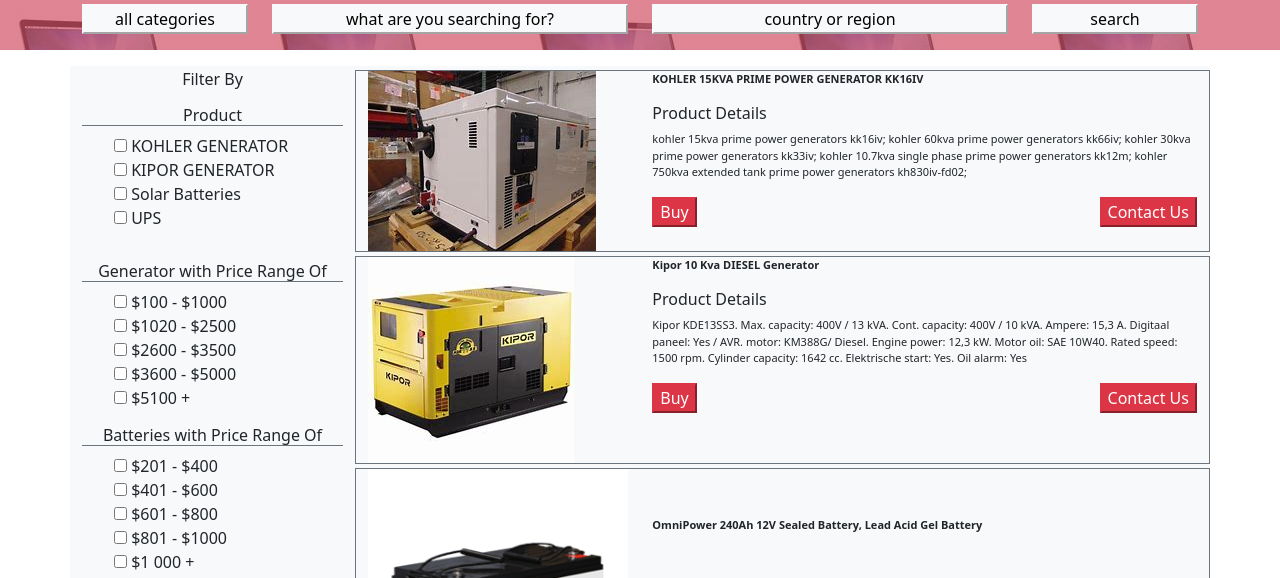
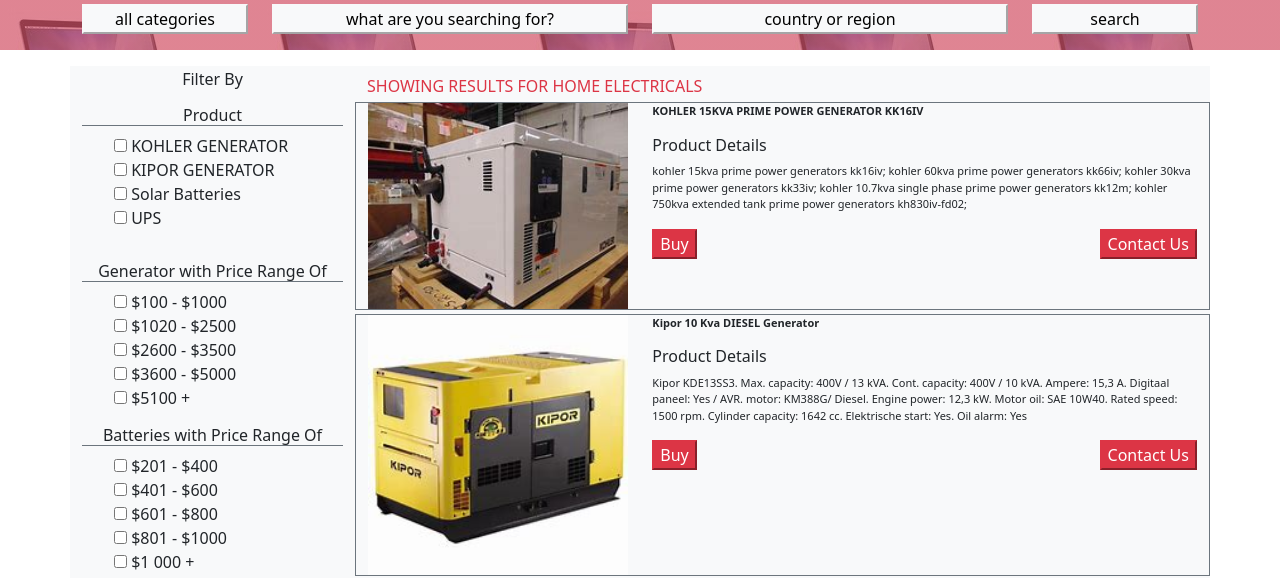
Before and after one commit to tongoonamujera/HTML-AND-CSS-CAPSTONE-PROJECT, a website: page results/homeApp.html in a window 1280 px wide. Shown: the part 200-778 px from the top of the page. Drawn offline with Linux system fonts and the light colour scheme.

Commit message:
adding more styles to homeApp html

```diff
--- a/results/homeApp.html
+++ b/results/homeApp.html
@@ -65,7 +65,7 @@
     <div class="row no-gutters bg-light my-1">
       <div class="container">
         <div class="row no-gutters bg-light my-1">
-          <div class="col-3">
+          <div class="col-5 col-md-3">
             <div class="row">
               <div class="col">
                 <h6 class="text-center mb-3">Filter By</h6>
@@ -210,12 +210,17 @@
               </div>
             </div>
           </div>
-      <div class="col-9">
+      <div class="col-7 col-md-9">
+        <div class="row">
+          <div class="col">
+            <article class="text-danger my-1">SHOWING RESULTS FOR HOME ELECTRICALS</article>
+          </div>
+        </div>
         <div class="row no-gutters border border-secondary">
-          <section class="col-4">
-            <img src="../images/kohler5kwGenerator.jpg" alt="">
+          <section class="col-12 col-md-4">
+            <img src="../images/kohler5kwGenerator.jpg" class="h-100 w-100" alt="">
           </section>
-          <section class="col-8 d-flex flex-column">
+          <section class="col-12 col-md-8 d-flex flex-column">
             <p><strong>KOHLER 15KVA PRIME POWER GENERATOR KK16IV</strong></p>
             <h6>Product Details</h6>
             <p>kohler 15kva prime power generators kk16iv; kohler 60kva prime power generators kk66iv; kohler 30kva prime power generators kk33iv; kohler 10.7kva single phase prime power generators kk12m; kohler 750kva extended tank prime power generators kh830iv-fd02;</p>
@@ -227,10 +232,10 @@
         </div>
         <!--SEC GENERATOR-->
         <div class="row no-gutters border border-secondary my-1">
-          <section class="col-4">
-            <img src="../images/kipor10KvaGen.jpg" alt="">
+          <section class="col-12 col-md-4">
+            <img src="../images/kipor10KvaGen.jpg" class="h-100 w-100" alt="">
           </section>
-          <section class="col-8 d-flex flex-column">
+          <section class="col-12 col-md-8 d-flex flex-column">
             <p><strong>Kipor 10 Kva DIESEL Generator </strong></p>
             <h6>Product Details</h6>
             <p>
@@ -244,10 +249,10 @@
         </div>
         <!--THIRD ITEM-->
         <div class="row no-gutters border border-secondary my-1">
-          <section class="col-4">
+          <section class="col-12 col-md-4">
             <img src="../images/OmniPower-240Ah-12V-Sealed-Battery.jpg" class="h-75 w-100" alt="">
           </section>
-          <section class="col-8 d-flex flex-column">
+          <section class="col-12 col-md-8 d-flex flex-column">
             <p class="my-5"><strong>OmniPower 240Ah 12V Sealed Battery, Lead Acid Gel Battery</strong> </p>
             <h6>Prouct Features</h6>
             <p class="my-5">OmniPower 240Ah 12V Sealed Battery Overview Based on 20 years’ experience in research and development, the OmniPower OPR range of batteries is specifically designed for Solar power applications. Reduction of cell failure due to premature dry out</p>
@@ -259,10 +264,10 @@
         </div>
         <!--LAST ITEM-->
         <div class="row no-gutters border border-secondary my-1">
-          <section class="col-4">
+          <section class="col-12 col-md-4">
             <img src="../images/Best-Uninterruptible-Power-Supplies-UPS-For-2020.jpg" class="h-100 w-100" alt="">
           </section>
-          <section class="col-8 d-flex flex-column">
+          <section class="col-12 col-md-8 d-flex flex-column">
             <p><strong>Best Uninterruptible Power Supplies UPS. 2200VA</strong></p>
             <h6>Product Featuers</h6>
             <p>
```
